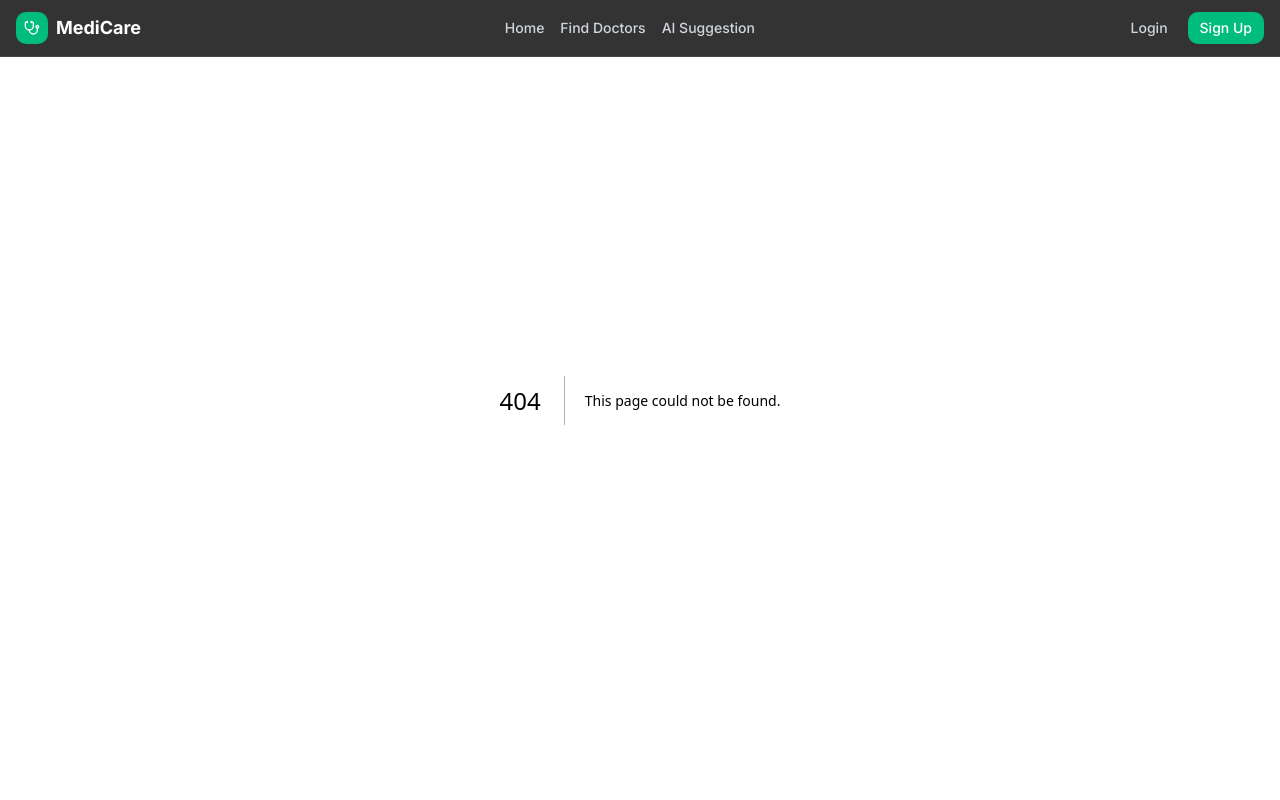
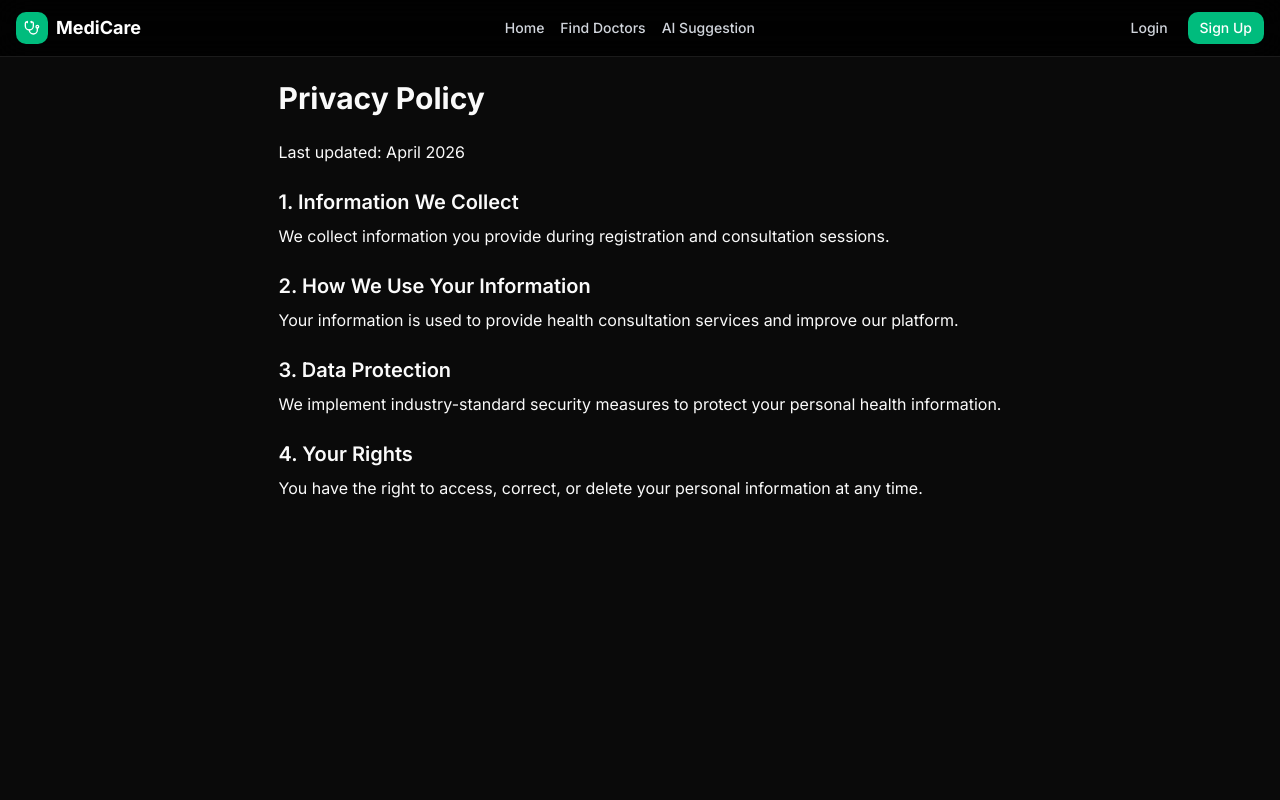
Before and after one commit to chinmayjjg/health.io, a Next.js app in the folder frontend/: page /privacy in a window 1280 px wide. Before the commit this address had no page. Shown: the top 800 px of the page. Built offline with nearby package versions, Linux system fonts and the light colour scheme.

Commit message:
add terms and privacy pages

```diff
--- /dev/null
+++ b/frontend/src/app/privacy/page.tsx
@@ -0,0 +1,36 @@
+export default function PrivacyPage() {
+  return (
+    <main className="min-h-screen pt-20 px-4 max-w-4xl mx-auto">
+      <h1 className="text-3xl font-bold mb-6">Privacy Policy</h1>
+      <div className="prose prose-emerald max-w-none">
+        <p className="mb-4">Last updated: April 2026</p>
+
+        <h2 className="text-xl font-semibold mt-6 mb-2">1. Information We Collect</h2>
+        <p className="mb-4">
+          We collect information you provide during registration and consultation
+          sessions.
+        </p>
+
+        <h2 className="text-xl font-semibold mt-6 mb-2">
+          2. How We Use Your Information
+        </h2>
+        <p className="mb-4">
+          Your information is used to provide health consultation services and improve our
+          platform.
+        </p>
+
+        <h2 className="text-xl font-semibold mt-6 mb-2">3. Data Protection</h2>
+        <p className="mb-4">
+          We implement industry-standard security measures to protect your personal health
+          information.
+        </p>
+
+        <h2 className="text-xl font-semibold mt-6 mb-2">4. Your Rights</h2>
+        <p className="mb-4">
+          You have the right to access, correct, or delete your personal information at
+          any time.
+        </p>
+      </div>
+    </main>
+  );
+}
--- /dev/null
+++ b/frontend/src/app/terms/page.tsx
@@ -0,0 +1,34 @@
+export default function TermsPage() {
+  return (
+    <main className="min-h-screen pt-20 px-4 max-w-4xl mx-auto">
+      <h1 className="text-3xl font-bold mb-6">Terms of Service</h1>
+      <div className="prose prose-emerald max-w-none">
+        <p className="mb-4">Last updated: April 2026</p>
+
+        <h2 className="text-xl font-semibold mt-6 mb-2">1. Acceptance of Terms</h2>
+        <p className="mb-4">
+          By accessing and using this platform, you accept and agree to be bound by the
+          terms and provision of this agreement.
+        </p>
+
+        <h2 className="text-xl font-semibold mt-6 mb-2">2. Medical Disclaimer</h2>
+        <p className="mb-4">
+          This platform provides AI-assisted health consultation for informational
+          purposes only. It is not a substitute for professional medical advice,
+          diagnosis, or treatment.
+        </p>
+
+        <h2 className="text-xl font-semibold mt-6 mb-2">3. Privacy</h2>
+        <p className="mb-4">
+          Your personal health information is protected in accordance with our privacy
+          policy. We do not share your data with third parties.
+        </p>
+
+        <h2 className="text-xl font-semibold mt-6 mb-2">4. User Responsibilities</h2>
+        <p className="mb-4">
+          You agree to provide accurate information and use the platform responsibly.
+        </p>
+      </div>
+    </main>
+  );
+}
```
